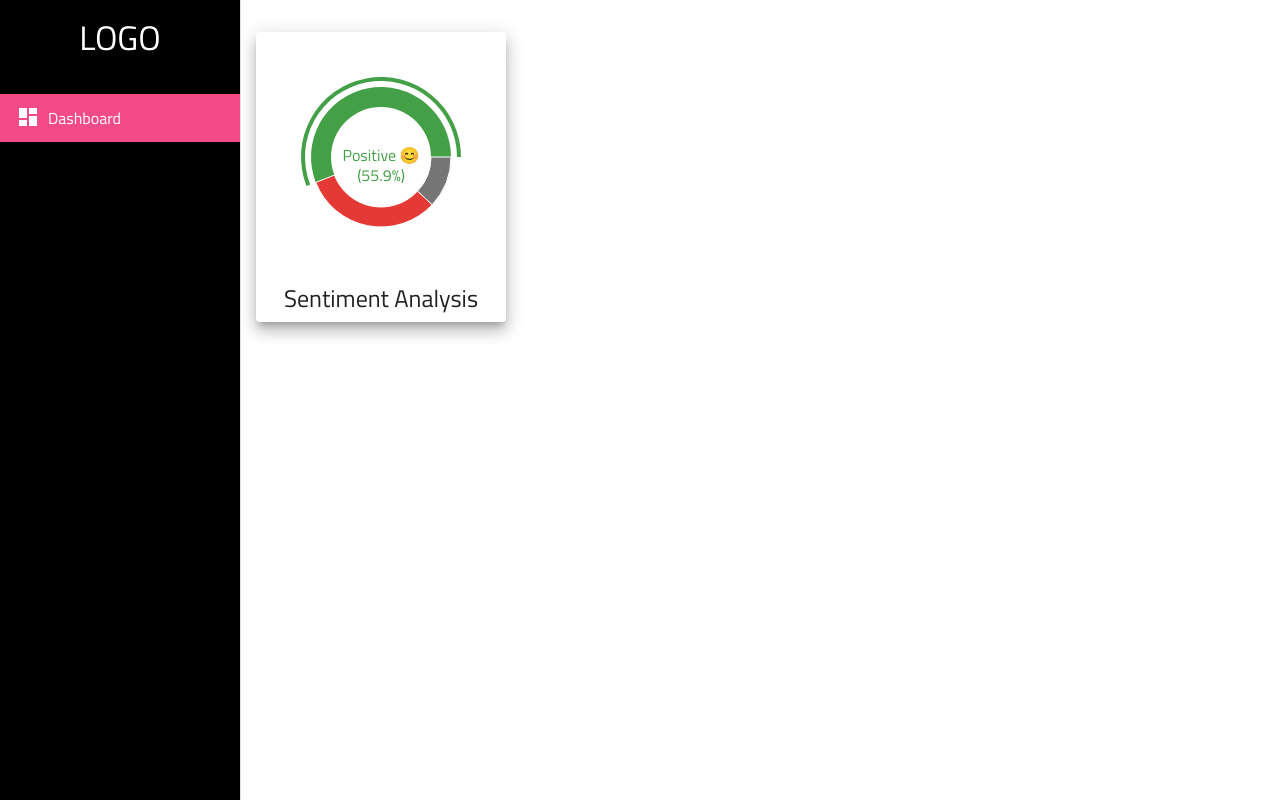
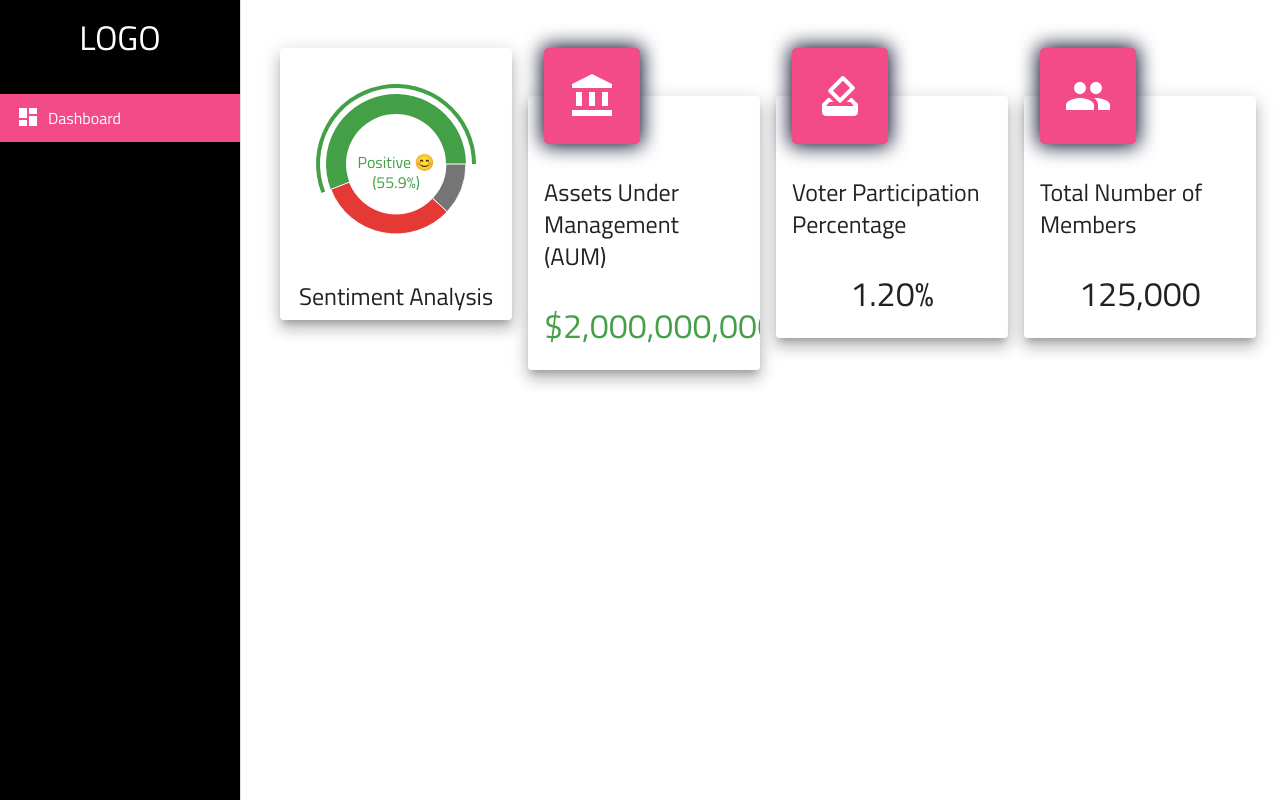
Before and after one commit to Seth-McKilla/covalent-dao, a Next.js app: page /1/ in a window 1280 px wide. Built offline with nearby package versions, Linux system fonts and the light colour scheme.

Commit message:
Setup stat totals dashboard cards

```diff
--- /dev/null
+++ b/components/StatCard/index.jsx
@@ -0,0 +1,49 @@
+// Mui
+import Card from "@mui/material/Card";
+import CardContent from "@mui/material/CardContent";
+import CardHeader from "@mui/material/CardHeader";
+import Typography from "@mui/material/Typography";
+import { useTheme } from "@mui/material";
+
+export default function StatCard({ title, value, valueColor, Icon }) {
+  const theme = useTheme();
+  const primaryColor = theme.palette.primary.main;
+  const secondaryColor = theme.palette.secondary.main;
+
+  const styles = {
+    container: {
+      marginTop: 6,
+    },
+    icon: {
+      position: "absolute",
+      padding: 3,
+      borderRadius: "5%",
+      boxShadow: `0 0 20px 2px ${secondaryColor}`,
+      marginTop: -6,
+      marginLeft: 2,
+      backgroundColor: primaryColor,
+      color: "#fff",
+      fontSize: "6rem",
+    },
+    header: {
+      marginTop: 8,
+    },
+  };
+
+  return (
+    <Card elevation={10} sx={styles.container}>
+      <Icon sx={styles.icon} />
+      <CardHeader title={title} sx={styles.header} />
+      <CardContent>
+        <Typography
+          variant="h4"
+          component="h2"
+          align="center"
+          color={valueColor}
+        >
+          {value}
+        </Typography>
+      </CardContent>
+    </Card>
+  );
+}
--- a/components/index.js
+++ b/components/index.js
@@ -1,3 +1,4 @@
 export { default as Navigation } from "./Navigation";
 export { default as DaoCard } from "./DaoCard";
 export { default as PieChart } from "./PieChart";
+export { default as StatCard } from "./StatCard";
--- a/pages/[daoTicker]/index.js
+++ b/pages/[daoTicker]/index.js
@@ -7,23 +7,38 @@ import daoList from "../../constants/daoList";
 import _ from "lodash";
 
 // Mui
+import Container from "@mui/material/Container";
 import Grid from "@mui/material/Grid";
 import Typography from "@mui/material/Typography";
 import { green, red, grey } from "@mui/material/colors";
+// @ Icons
+import AccountBalanceIcon from "@mui/icons-material/AccountBalance";
+import HowToVoteIcon from "@mui/icons-material/HowToVote";
+import GroupIcon from "@mui/icons-material/Group";
+// @ Theme
 
 // Layout
 import { DashboardLayout } from "../../layouts";
 
 // Components
-import { PieChart } from "../../components";
+import { PieChart, StatCard } from "../../components";
+
+// Utils
+import numbersWithCommas from "../../utils/numbersWithCommas";
 
 // DUMMY DATA
-// @ Pie Chart
-const data = [
+// @ Sentiment analysis
+const sentimentAnalysisData = [
   { name: "Positive 😊", value: 454, color: green[600] },
   { name: "Negative 😢", value: 261, color: red[600] },
   { name: "Neutral 😐", value: 97, color: grey[600] },
 ];
+// @ AUM
+const aumData = 2000000000;
+// @ Voter Participation
+const voterData = 0.012;
+// @ Members
+const membersData = 125000;
 
 export default function DaoDashboard() {
   const {
@@ -46,7 +61,7 @@ export default function DaoDashboard() {
       </Head>
 
       <DashboardLayout>
-        <Grid item xs={12}>
+        <Grid item xs={12} mb={2}>
           {dao && (
             <div style={{ display: "flex" }}>
               <Image
@@ -63,9 +78,34 @@ export default function DaoDashboard() {
         </Grid>
 
         <Grid item xs={12}>
-          <Grid container spacing={2}>
-            <Grid item xs={4}>
-              <PieChart data={data} title="Sentiment Analysis" />
+          <Grid component={Container} container spacing={2}>
+            <Grid item xs={3}>
+              <PieChart
+                data={sentimentAnalysisData}
+                title="Sentiment Analysis"
+              />
+            </Grid>
+            <Grid item xs={3}>
+              <StatCard
+                title="Assets Under Management (AUM)"
+                value={`$${numbersWithCommas(aumData)}`}
+                valueColor={green[600]}
+                Icon={AccountBalanceIcon}
+              />
+            </Grid>
+            <Grid item xs={3}>
+              <StatCard
+                title="Voter Participation Percentage"
+                value={`${Number(voterData * 100).toFixed(2)}%`}
+                Icon={HowToVoteIcon}
+              />
+            </Grid>
+            <Grid item xs={3}>
+              <StatCard
+                title="Total Number of Members"
+                value={numbersWithCommas(membersData)}
+                Icon={GroupIcon}
+              />
             </Grid>
           </Grid>
         </Grid>
--- /dev/null
+++ b/utils/numbersWithCommas.js
@@ -0,0 +1,3 @@
+export default function numberWithCommas(x) {
+  return x.toString().replace(/\B(?=(\d{3})+(?!\d))/g, ",");
+}
```
